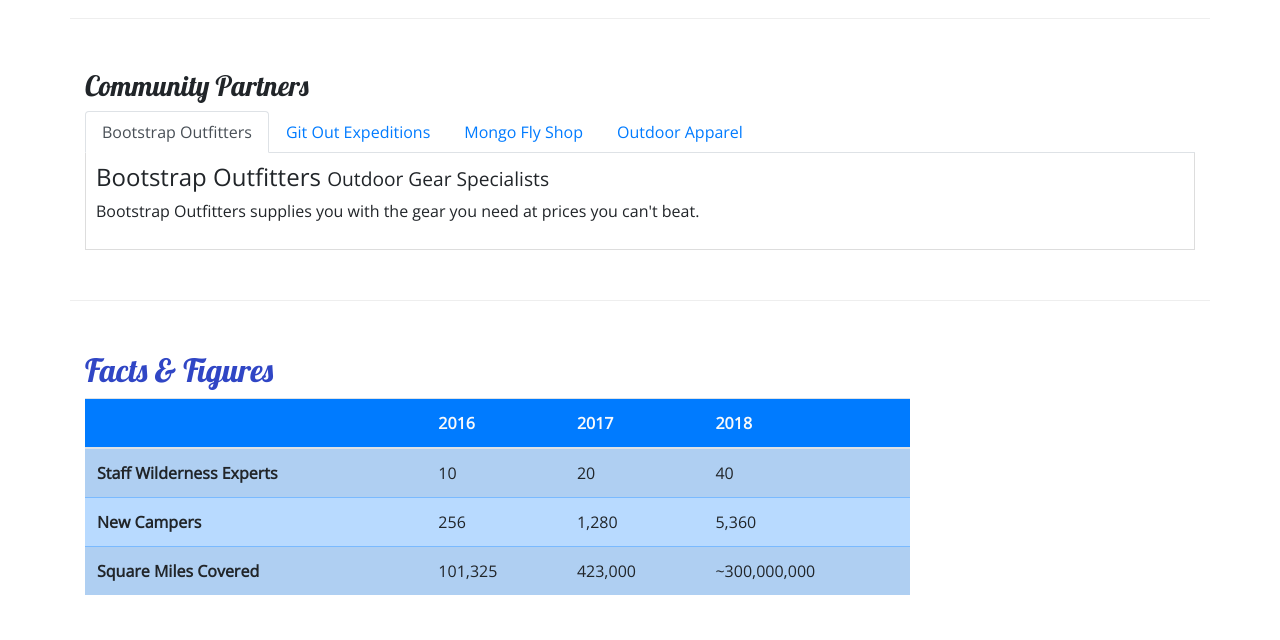
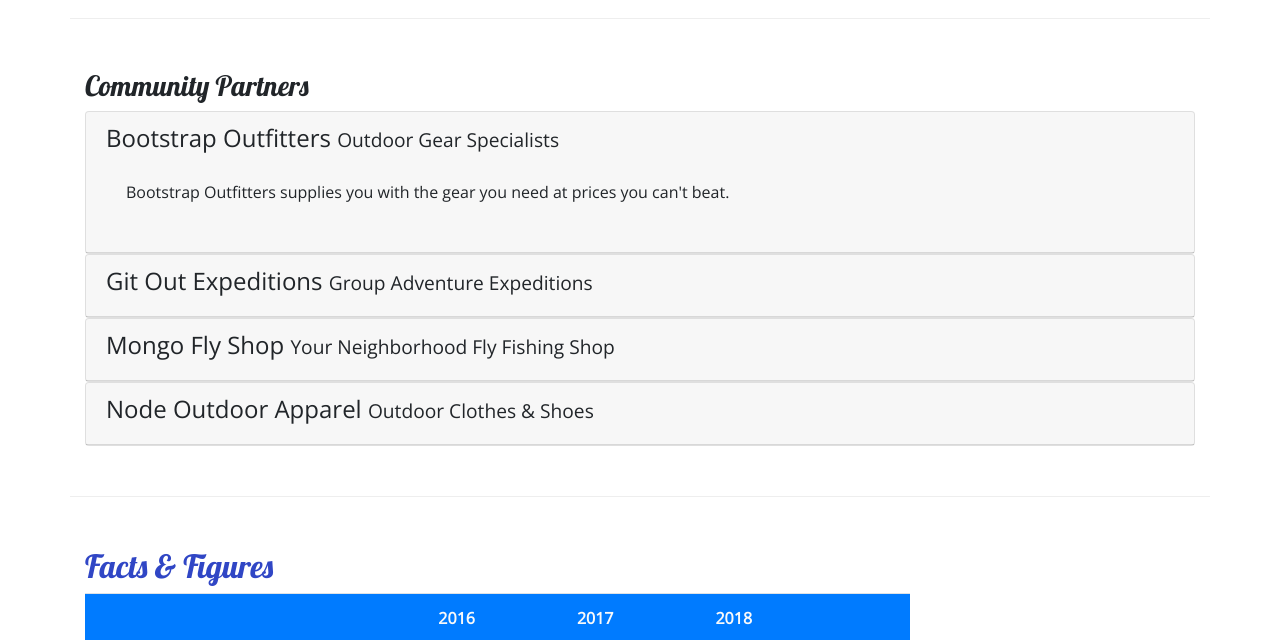
Before and after one commit to dmarr000/nucamp-project, a website: page aboutus.html in a window 1280 px wide. Shown: the part 810-1450 px from the top of the page. Drawn offline with nearby package versions, Linux system fonts and the light colour scheme.

Commit message:
Accordion

```diff
--- a/aboutus.html
+++ b/aboutus.html
@@ -110,36 +110,66 @@
         <div class="row row-content">
             <div class="col">
                 <h3>Community Partners</h3>
-                <ul class="nav nav-tabs">
-                    <li class="nav-item"><a class="nav-link active" href="#bootstrap" role="tab"
-                            data-toggle="tab">Bootstrap Outfitters</a></li>
-                    <li class="nav-item"><a class="nav-link" href="#git" role="tab" data-toggle="tab">Git Out
-                            Expeditions</a></li>
-                    <li class="nav-item"><a class="nav-link" href="#mongo" role="tab" data-toggle="tab">Mongo Fly
-                            Shop</a></li>
-                    <li class="nav-item"><a class="nav-link" href="#node" role="tab" data-toggle="tab">Outdoor
-                            Apparel</a></li>
-                </ul>
-                <div class="tab-content">
-                    <div role="tabpanel" class="tab-pane fade show active" id="bootstrap">
-                        <h4>Bootstrap Outfitters <small>Outdoor Gear Specialists</small></h4>
-                        <p class="d-none d-sm-block">Bootstrap Outfitters supplies you with the gear you need at prices
-                            you can't beat.</p>
+                <div id="accordion">
+                    <div class="card">
+                        <div role="tab" class="card-header">
+                            <h4>
+                                <a data-toggle="collapse" data-target="#bootstrap">
+                                    Bootstrap Outfitters <small>Outdoor Gear Specialists</small>
+                                </a>
+                            </h4>
+                            <div class="collapse show" id="bootstrap" data-parent="#accordion">
+                                <div class="card-body">
+                                    <p class="d-none d-sm-block">Bootstrap Outfitters supplies you with the gear you
+                                        need at prices you can't beat.</p>
+                                </div>
+                            </div>
+                        </div>
                     </div>
-                    <div role="tabpanel" class="tab-pane fade show" id="git">
-                        <h4>Git Out Expeditions <small>Group Adventure Expeditions</small></h4>
-                        <p class="d-none d-sm-block">Join Git Out Expeditions to explore new horizons with a group of
-                            other adventurers!</p>
+                    <div class="card">
+                        <div role="tab" class="card-header">
+                            <h4>
+                                <a class="collapsed" data-toggle="collapse" data-target="#git">
+                                    Git Out Expeditions <small>Group Adventure Expeditions</small>
+                                </a>
+                            </h4>
+                            <div class="collapse" id="git" data-parent="#accordion">
+                                <div class="card-body">
+                                    <p class="d-none d-sm-block">Join Git Out Expeditions to explore new horizons with a
+                                        group ofother adventurers!</p>
+                                </div>
+                            </div>
+                        </div>
                     </div>
-                    <div role="tabpanel" class="tab-pane fade show" id="mongo">
-                        <h4>Mongo Fly Shop <small>Your Neighborhood Fly Fishing Shop</small></h4>
-                        <p class="d-none d-sm-block">Need a new fishing pole, a tacklebox, or flies of all kinds? Stop
-                            by Mongo Fly Shop.</p>
+                    <div class="card">
+                        <div role="tab" class="card-header">
+                            <h4>
+                                <a class="collapsed" data-toggle="collapse" data-target="#mongo">
+                                    Mongo Fly Shop <small>Your Neighborhood Fly Fishing Shop</small>
+                                </a>
+                            </h4>
+                            <div class="collapse" id="mongo" data-parent="#accordion">
+                                <div class="card-body">
+                                    <p class="d-none d-sm-block">Need a new fishing pole, a tacklebox, or flies of all
+                                        kinds? Stop by Mongo Fly Shop.</p>
+                                </div>
+                            </div>
+                        </div>
                     </div>
-                    <div role="tabpanel" class="tab-pane fade show" id="node">
-                        <h4>Node Outdoor Apparel <small>Outdoor Clothes & Shoes</small></h4>
-                        <p class="d-none d-sm-block">From polar fleeces to swimsuits, hiking boots to waders, a visit to
-                            Node will be sure to get you covered.</p>
+                    <div class="card">
+                        <div role="tab" class="card-header">
+                            <h4>
+                                <a class="collapsed" data-toggle="collapse" data-target="#node">
+                                    Node Outdoor Apparel <small>Outdoor Clothes & Shoes</small>
+                                </a>
+                            </h4>
+                            <div class="collapse" id="node" data-parent="#accordion">
+                                <div class="card-body">
+                                    <p class="d-none d-sm-block">From polar fleeces to swimsuits, hiking boots to
+                                        waders, a visit to Node will be sure to get you covered.</p>
+                                </div>
+                            </div>
+                        </div>
                     </div>
                 </div>
             </div>
--- a/css/styles.css
+++ b/css/styles.css
@@ -12,6 +12,11 @@ h2{
 
 header h2 {
     color:#CEC8FF;
+}
+
+a, a:hover {
+    color: inherit;
+    text-decoration: none;
 }
 
 .site-footer {
@@ -35,9 +40,3 @@ header h2 {
 .navbar {
     background-color: #901CAD;
 }
-
-.tab-content {
-    border: 1px solid #DDD;
-    border-top: none;
-    padding: 10px;
-}
```
